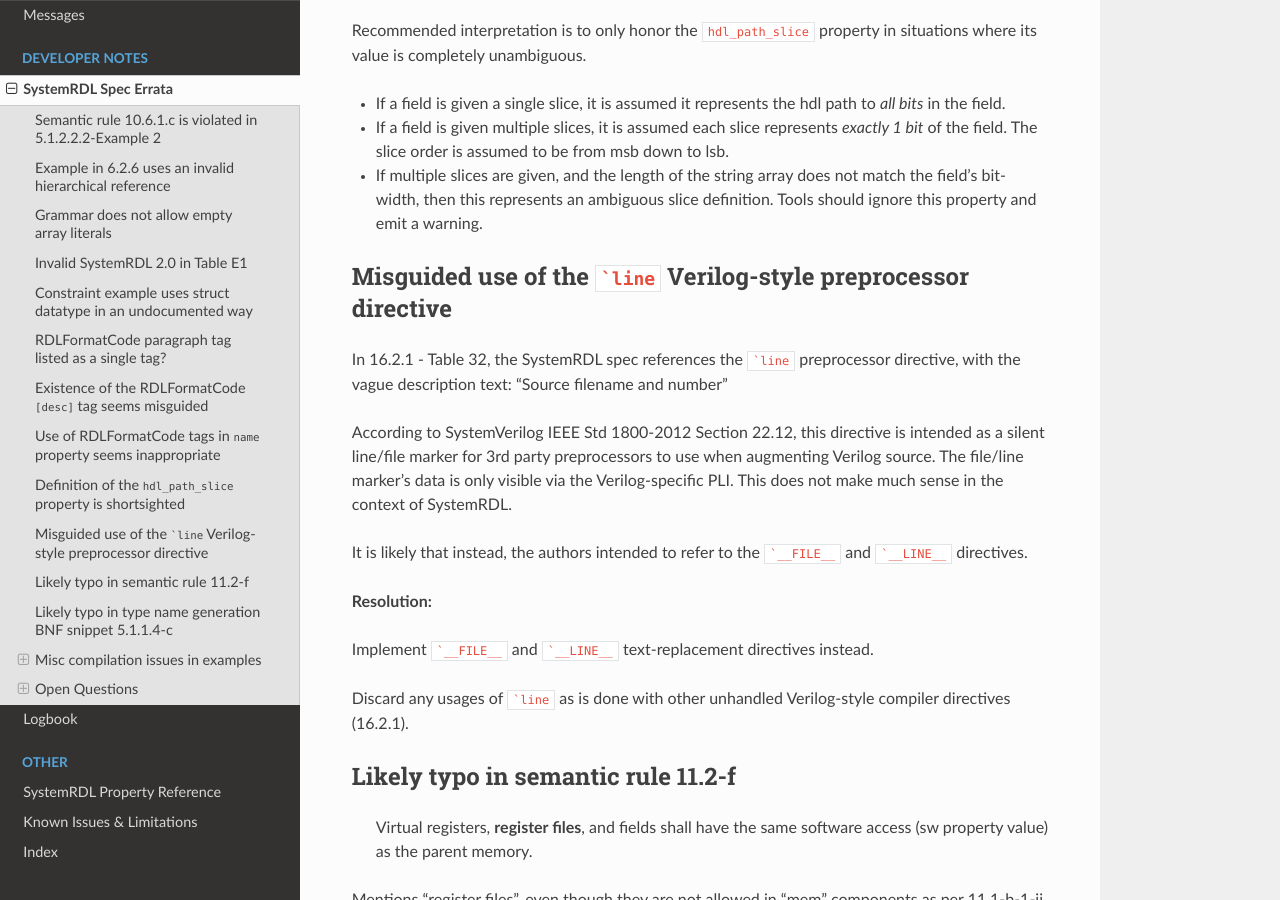
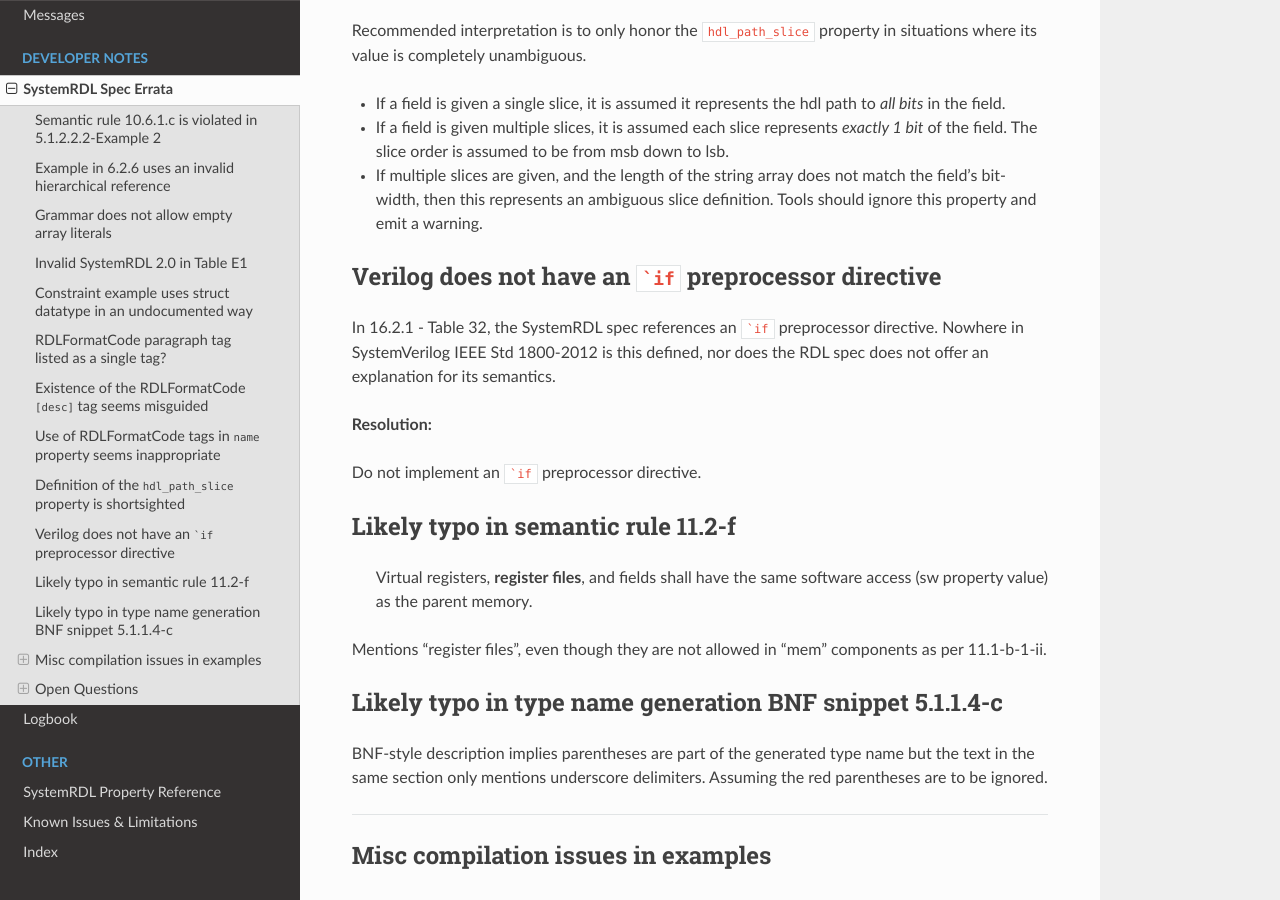
Before and after one commit to SystemRDL/systemrdl-compiler, a Sphinx documentation site: the page built from docs/dev_notes/rdl_spec_errata.rst, in a window 1280 px wide and 900 px high, scrolled down 4443 px. Built offline with Sphinx 7.4.7 and the Read the Docs theme 2.0.0, drawn with Linux system fonts in a browser that asks for light colours.

Commit message:
update spec errata

````diff
--- a/docs/dev_notes/rdl_spec_errata.rst
+++ b/docs/dev_notes/rdl_spec_errata.rst
@@ -238,27 +238,15 @@
 
 
 
-Misguided use of the ```line`` Verilog-style preprocessor directive
--------------------------------------------------------------------
-
-In 16.2.1 - Table 32, the SystemRDL spec references the ```line`` preprocessor
-directive, with the vague description text: "Source filename and number"
-
-According to SystemVerilog IEEE Std 1800-2012 Section 22.12, this directive is
-intended as a silent line/file marker for 3rd party preprocessors to use when
-augmenting Verilog source. The file/line marker's data is only visible via
-the Verilog-specific PLI. This does not make much sense in the context of
-SystemRDL.
-
-It is likely that instead, the authors intended to refer to the ```__FILE__``
-and ```__LINE__`` directives.
+Verilog does not have an ```if`` preprocessor directive
+-------------------------------------------------------
+In 16.2.1 - Table 32, the SystemRDL spec references an ```if`` preprocessor
+directive. Nowhere in SystemVerilog IEEE Std 1800-2012 is this defined, nor
+does the RDL spec does not offer an explanation for its semantics.
 
 **Resolution:**
 
-Implement ```__FILE__`` and ```__LINE__`` text-replacement directives instead.
-
-Discard any usages of ```line`` as is done with other unhandled Verilog-style
-compiler directives (16.2.1).
+Do not implement an ```if`` preprocessor directive.
 
 
 
````
